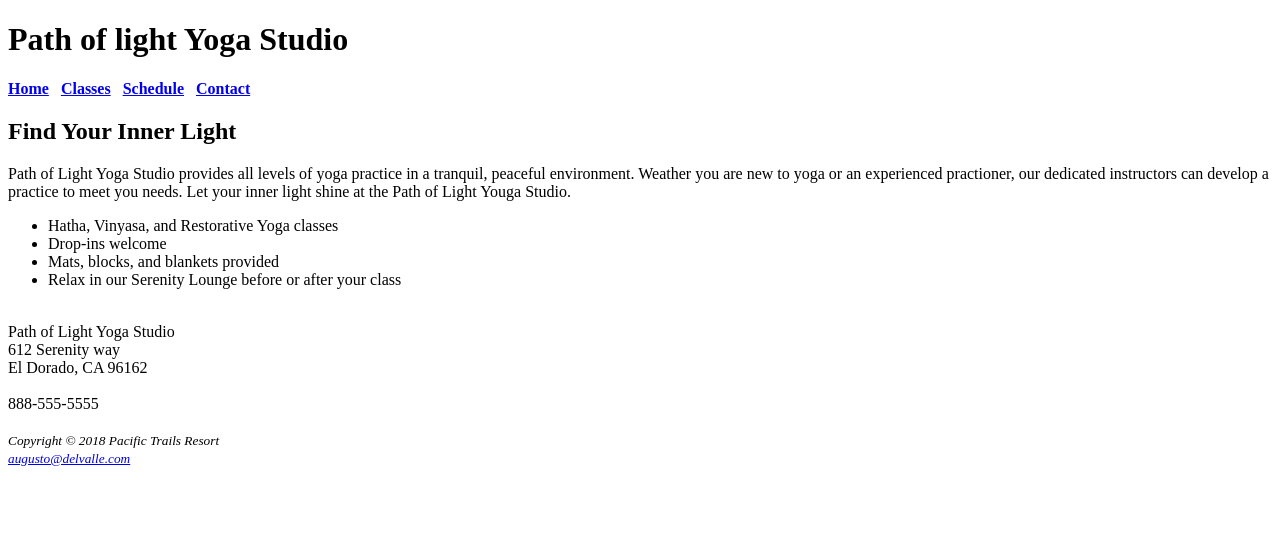
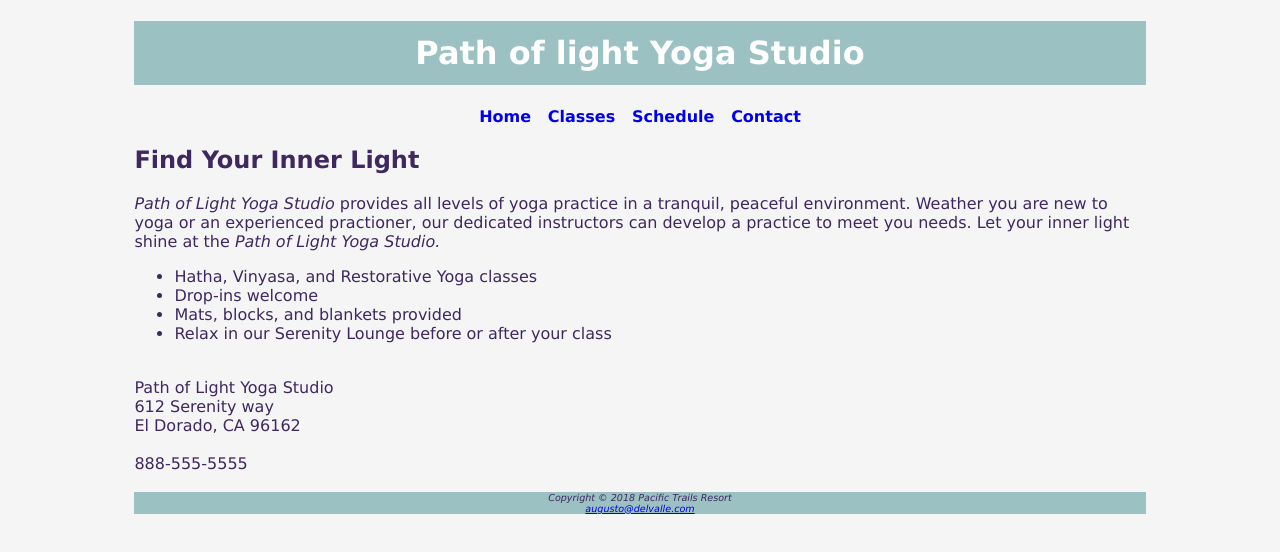
Before and after one commit to hackedWifi/cas206, a plain HTML site: page module3/yoga_studio/index.html in a window 1280 px wide. Drawn offline with Linux system fonts and the light colour scheme.

Commit message:
folder structure change

```diff
--- a/module3/yoga_studio/index.html
+++ b/module3/yoga_studio/index.html
@@ -9,13 +9,17 @@ Programmer: Augusto DelValle
     <head>
         <meta charset="utf-8">
         <title>Path of light Yoga Studio</title>
+        <link rel="stylesheet" href="yogacss/yoga.css">
+
     </head>
     <body>
+        <div id="wrapper">
+
         <header>
             <h1>Path of light Yoga Studio</h1>
         </header>
         <nav>
-            <b>
+
                 <a href="index.html">Home</a>
                 &nbsp;
                 <a href="classes.html">Classes</a>
@@ -23,15 +27,15 @@ Programmer: Augusto DelValle
                 <a href="schedule.html">Schedule</a>
                 &nbsp;
                 <a href="contact.html">Contact</a>
-            </b>
+
         </nav>
     <main>
         <h2>Find Your Inner Light</h2>
-        <p>Path of Light Yoga Studio provides all levels of yoga practice in a
+        <p><span class="studio"> Path of Light Yoga Studio</span> provides all levels of yoga practice in a
             tranquil, peaceful environment. Weather you are new to yoga or an
         experienced practioner, our dedicated instructors can develop a practice
-        to meet you needs. Let your inner light shine at the Path of Light Youga
-         Studio.</p>
+        to meet you needs. Let your inner light shine at the <span class="studio">Path of Light Yoga
+         Studio.</span></p>
         <ul>
             <li>Hatha, Vinyasa, and Restorative Yoga classes</li>
             <li>Drop-ins welcome</li>
@@ -56,14 +60,11 @@ Programmer: Augusto DelValle
         </div>
         <br>
         <footer>
-            <small>
-                <i>Copyright &copy; 2018 Pacific Trails Resort
+                Copyright &copy; 2018 Pacific Trails Resort
                     <br>
                 <a href="mailto:augusto@gmail.com?subject=feedback">augusto@delvalle.com</a>
-            </i>
-            </small>
         </footer>
 
-
+    </div>
     </body>
 </html>
--- /dev/null
+++ b/module3/yoga_studio/yogacss/yoga.css
@@ -0,0 +1,48 @@
+
+/*
+Assignment Name: Yoga path of Light Studio css file
+File Name: yoga.css
+Date: 10/10/18
+Programmer: Augusto DelValle
+*/
+
+
+body {
+    background-color: #F5F5F5;
+    color: #3F2860;
+    font-family: Verdana, Arial , sans-serif;
+}
+header {
+    background-color: #9BC1C2;
+    color: #FFFFFF;
+    text-align: center;
+}
+ h1{
+    line-height: 200%;
+ }
+
+nav {
+    font-weight: bold;
+    text-align: center;
+}
+nav a {
+    text-decoration: none;
+}
+
+
+
+footer {
+    background-color: #9BC1C2;
+    font-size: .60em;
+    font-style: italic;
+    text-align: center;
+}
+.studio{
+    font-style: italic;
+}
+#wrapper {
+    margin-right: auto;
+    margin-left: auto;
+    width: 80%;
+
+}
```
Also changed, not shown: index.html (+7 -1 lines), module3/pacific_trails/index.html (+2 -2 lines), module3/pacific_trails/yurts.html (+5 -4 lines), module3/yoga_studio/classes.html (+4 -2 lines), 2 other files.
